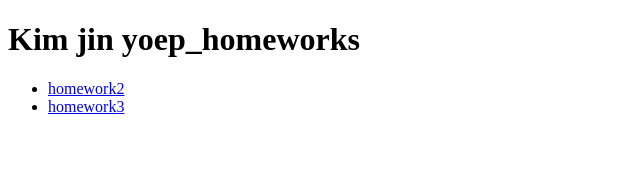
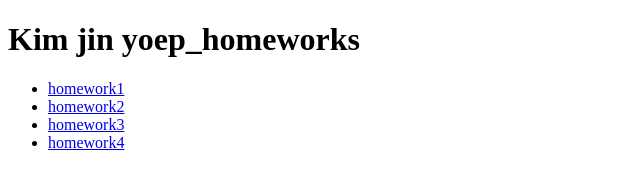
Before and after one commit to kimjinyoep/kimjinyoep.github.io, a plain HTML site: page index.html in a window 1280 px wide. Shown: the whole page, without its empty margins (0-640 px from the left). Drawn offline with Linux system fonts and the light colour scheme.

Commit message:
Update index.html

```diff
--- a/index.html
+++ b/index.html
@@ -8,8 +8,10 @@
     <body>
    <h1>Kim jin yoep_homeworks</h1>
    <ul>
+      <li><a href="./homework1.html">homework1</a></li>
       <li><a href="./homework2.html">homework2</a></li>
       <li><a href="./homework3.html">homework3</a></li>
+      <li><a href="./homework4.html">homework4</a></li>
    </ul>
     </body>
 </html>
```
